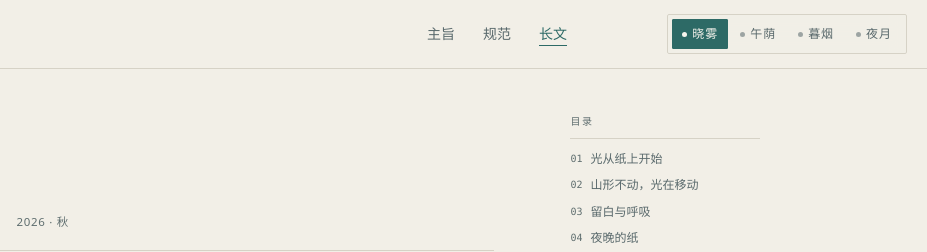
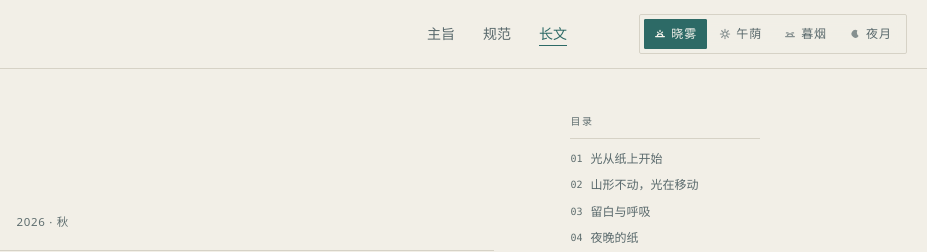
Before and after one commit to hill-light/hill-light-theme, a plain HTML site: page demo.html in a window 1280 px wide. Shown: the top 252 px of the page, 353-1280 px from the left. Drawn offline with Linux system fonts and the light colour scheme.

Commit message:
feat(theme): 四时按钮改用线性图标
圆点区分不出晓雾/午荫/暮烟/夜月，换成 12px 线性图标并保留文字与 aria-label。

```diff
--- a/css/base.css
+++ b/css/base.css
@@ -305,11 +305,18 @@ pre {
 }
 
 .theme-btn__dot {
-  width: 5px;
-  height: 5px;
-  border-radius: 50%;
-  background: currentColor;
-  opacity: 0.55;
+  display: inline-flex;
+  align-items: center;
+  justify-content: center;
+  width: 12px;
+  height: 12px;
+  opacity: 0.7;
+}
+
+.theme-btn__dot svg {
+  display: block;
+  width: 12px;
+  height: 12px;
 }
 
 .theme-btn:hover {
--- a/demo.html
+++ b/demo.html
@@ -71,17 +71,13 @@
   </header>
 
   <div class="theme-switcher" data-theme-switcher role="group" aria-label="阅读主题">
-    <button class="theme-btn" type="button" data-theme-choice="dawn" aria-pressed="true" aria-label="切换到溪山晓雾，清晨">
-      <span class="theme-btn__dot" aria-hidden="true"></span>晓雾
+    <button class="theme-btn" type="button" data-theme-choice="dawn" aria-pressed="true" aria-label="切换到溪山晓雾，清晨"><span class="theme-btn__dot" aria-hidden="true"><svg viewBox="0 0 12 12" aria-hidden="true" focusable="false"><path d="M1.6 8.6h8.8" stroke="currentColor" stroke-width="1.2" stroke-linecap="round"/><path d="M3.3 8.6a2.7 2.7 0 0 1 5.4 0" fill="none" stroke="currentColor" stroke-width="1.2"/><path d="M6 2.3v1.2M3.5 4.1l.85.85M8.5 4.1l-.85.85" stroke="currentColor" stroke-width="1.2" stroke-linecap="round"/></svg></span>晓雾
     </button>
-    <button class="theme-btn" type="button" data-theme-choice="noon" aria-pressed="false" aria-label="切换到溪山午荫，正午">
-      <span class="theme-btn__dot" aria-hidden="true"></span>午荫
+    <button class="theme-btn" type="button" data-theme-choice="noon" aria-pressed="false" aria-label="切换到溪山午荫，正午"><span class="theme-btn__dot" aria-hidden="true"><svg viewBox="0 0 12 12" aria-hidden="true" focusable="false"><circle cx="6" cy="6" r="2.1" fill="none" stroke="currentColor" stroke-width="1.2"/><path d="M6 1.4v1.1M6 9.5v1.1M1.4 6h1.1M9.5 6h1.1M2.75 2.75l.8.8M8.45 8.45l.8.8M9.25 2.75l-.8.8M3.55 8.45l-.8.8" stroke="currentColor" stroke-width="1.2" stroke-linecap="round"/></svg></span>午荫
     </button>
-    <button class="theme-btn" type="button" data-theme-choice="dusk" aria-pressed="false" aria-label="切换到溪山暮烟，黄昏">
-      <span class="theme-btn__dot" aria-hidden="true"></span>暮烟
+    <button class="theme-btn" type="button" data-theme-choice="dusk" aria-pressed="false" aria-label="切换到溪山暮烟，黄昏"><span class="theme-btn__dot" aria-hidden="true"><svg viewBox="0 0 12 12" aria-hidden="true" focusable="false"><path d="M1.6 8.6h8.8" stroke="currentColor" stroke-width="1.2" stroke-linecap="round"/><path d="M3.3 8.6a2.7 2.7 0 0 1 5.4 0" fill="none" stroke="currentColor" stroke-width="1.2"/><path d="M2.4 4.9h1.7M7.9 4.9h1.7" stroke="currentColor" stroke-width="1.2" stroke-linecap="round"/></svg></span>暮烟
     </button>
-    <button class="theme-btn" type="button" data-theme-choice="night" aria-pressed="false" aria-label="切换到溪山夜月，夜晚">
-      <span class="theme-btn__dot" aria-hidden="true"></span>夜月
+    <button class="theme-btn" type="button" data-theme-choice="night" aria-pressed="false" aria-label="切换到溪山夜月，夜晚"><span class="theme-btn__dot" aria-hidden="true"><svg viewBox="0 0 12 12" aria-hidden="true" focusable="false"><path d="M8.4 2.5a3.9 3.9 0 1 0 1.2 5.6 4.8 4.8 0 0 1-1.2-5.6Z" fill="currentColor"/></svg></span>夜月
     </button>
   </div>
 
```
Also changed, not shown: index.html (+4 -8 lines), styleguide.html (+4 -8 lines).
